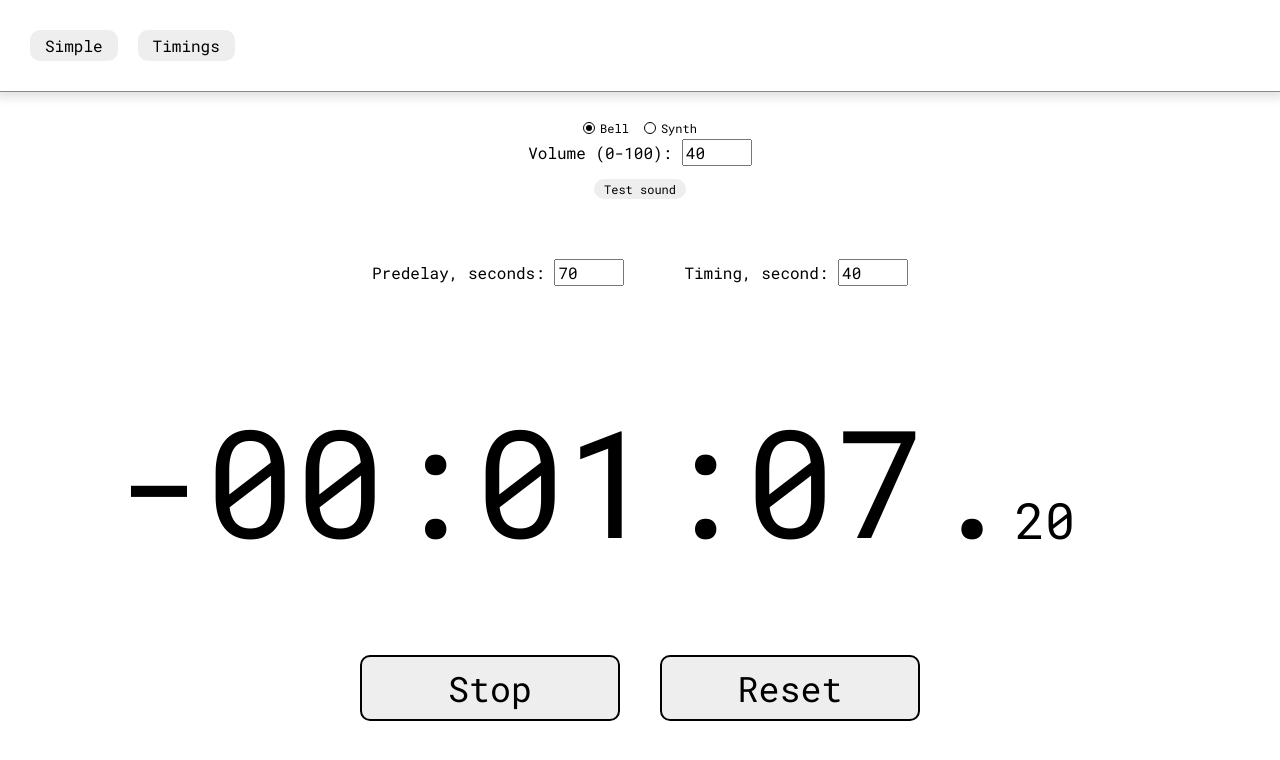
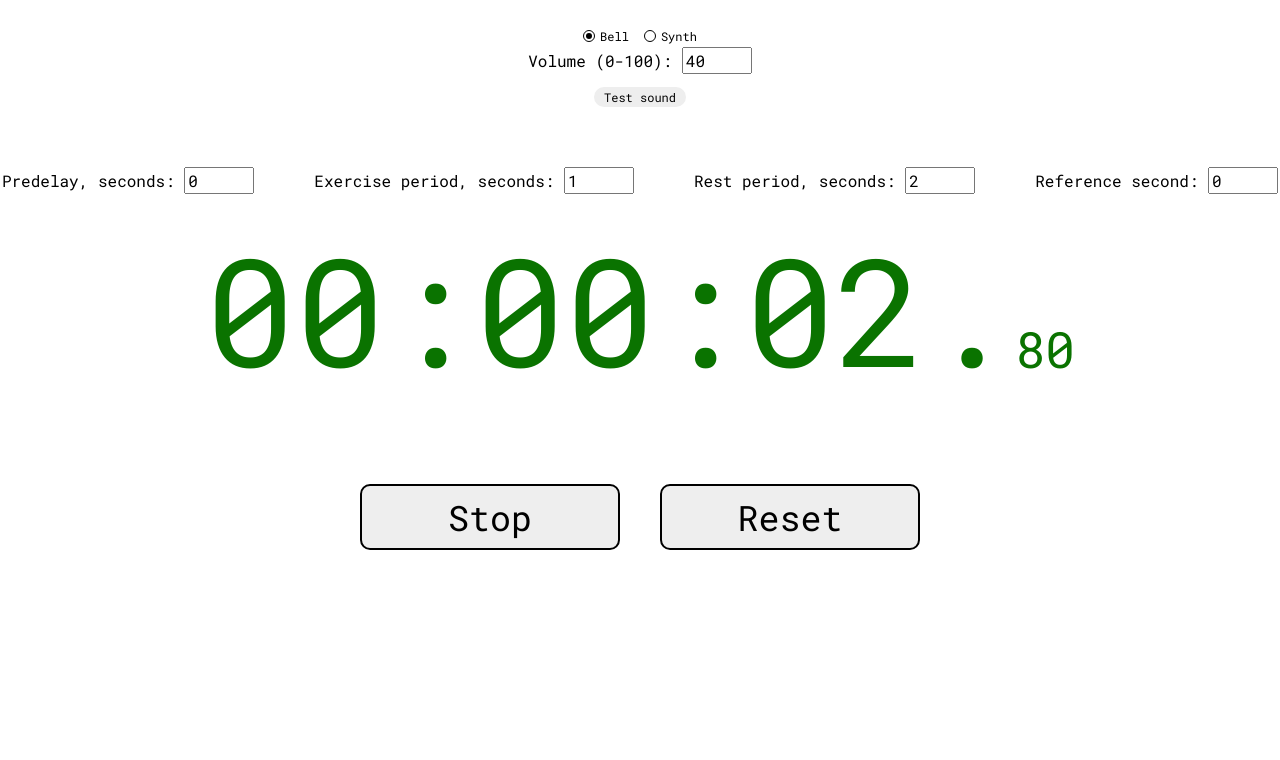
Before and after one commit to LevNevinitsin/Stopwatch-new, a website: page source/index.html in a window 1280 px wide. Both pictures are taken after a click on the button "Start". Drawn offline with nearby package versions, Linux system fonts and the light colour scheme; files that its build step writes are made by us from their sources; files whose address does not match are found by name.

Commit message:
Implement OOP, 1st iteration

```diff
--- a/source/index.html
+++ b/source/index.html
@@ -12,14 +12,14 @@
   </head>
   <body class="page__body">
 
-    <header class="page-header">
+    <!-- <header class="page-header">
       <nav class="page-header__navigation navigation">
         <ul class="navigation__list">
           <li class="navigation__item"><button class="navigation__button button button--navigation" data-name="simple">Simple</button></li>
           <li class="navigation__item"><button class="navigation__button button button--navigation" data-name="timings">Timings</button></li>
         </ul>
       </nav>
-    </header>
+    </header> -->
 
     <main class="page-main">
       <div class="stopwatch js-stopwatch" data-name="simple">
@@ -31,7 +31,7 @@
                 <span class="radio__text">Bell</span>
               </label>
               <label class="stopwatch__sample radio">
-                <input class="radio__button visually-hidden js-sound-sample" type="radio" name="sample" value="synth2">
+                <input class="radio__button visually-hidden js-sound-sample" type="radio" name="sample" value="synth">
                 <span class="radio__text">Synth</span>
               </label>
             </div>
@@ -48,11 +48,23 @@
           <div class="stopwatch__inputs">
             <label class="stopwatch__control">
               <span>Predelay, seconds:</span>
-              <input class="input js-predelay" type="number" value="70">
+              <input class="input js-predelay" type="number" value="0">
+            </label>
+            <label class="stopwatch__control js-alarm-period">
+              <span>Alarm period, seconds:</span>
+              <input class="input js-alarm-period-input" type="number" min="0" value="1">
+            </label>
+            <label class="stopwatch__control js-exercise-period">
+              <span>Exercise period, seconds:</span>
+              <input class="input js-exercise-period-input" type="number" min="0" value="1">
+            </label>
+            <label class="stopwatch__control js-rest-period">
+              <span>Rest period, seconds:</span>
+              <input class="input js-rest-period-input" type="number" min="0" value="2">
             </label>
             <label class="stopwatch__control">
-              <span>Timing, second:</span>
-              <input class="input js-timing" type="number" value="40">
+              <span>Reference second:</span>
+              <input class="input js-reference-second" type="number" value="0">
             </label>
           </div>
         </form>
@@ -81,6 +93,6 @@
 
     </footer>
 
-    <script src="js/script.min.js"></script>
+    <script type="module" src="js/stopwatch.js"></script>
   </body>
 </html>
--- a/source/js/stopwatch.js
+++ b/source/js/stopwatch.js
@@ -1,179 +1,94 @@
-// Уведомление должно срабатывать раз в одну минуту
-const FREQUENCY = 1;
+import { Stopwatch } from "./sw-class.js";
 
-const MARGIN = 1000;
-
-const stopwatchNode = document.querySelector('.js-stopwatch');
-
-const samplesButtons = stopwatchNode.querySelectorAll('.js-sound-sample');
-
-const testSoundButton = stopwatchNode.querySelector('.js-test-sound');
-const volumeNode = stopwatchNode.querySelector('.js-volume');
-
-const predelayNode = stopwatchNode.querySelector('.js-predelay');
-const timingNode = stopwatchNode.querySelector('.js-timing');
-
-const timeNode = stopwatchNode.querySelector('.js-time');
-const hoursNode = stopwatchNode.querySelector('.js-hours');
-const minutesNode = stopwatchNode.querySelector('.js-minutes');
-const secondsNode = stopwatchNode.querySelector('.js-seconds');
-const millisecondsNode = stopwatchNode.querySelector('.js-milliseconds');
-
-const startButton = stopwatchNode.querySelector('.js-start');
-const resetButton = stopwatchNode.querySelector('.js-reset');
-
-const audioNotification = new Audio('audio/bell.mp3');
-
-audioNotification.volume = 0.4;
-
-const myWorker = new Worker('js/worker.js');
-
-let stopwatchInterval;
-let timestamp;
-let pauseTimestamp;
-let timePassedOnPause = 0;
-
-let predelayValue;
-let predelayTemporary;
-
-let timing;
-
-let hasPlayedAudio = false;
-
-const addZeroes = (number, neededLength) => ('0'.repeat(neededLength) + Math.abs(number).toString()).slice(-neededLength);
-
-const rewriteTime = (date) => {
-  timePassed = Date.now() - timestamp - timePassedOnPause - predelayValue;
-  const isPositive = Math.sign(timePassed) >= 0;
-
-  if (predelayTemporary) {
-    timeNode.classList.add('stopwatch__time--negative');
-
-    if (isPositive) {
-      predelayTemporary = 0;
-      timeNode.classList.remove('stopwatch__time--negative');
-    }
-  }
-
-  millisecondsNode.textContent = addZeroes(Math.floor((timePassed % 1000) / 10), 2);
-
-  const secondsCount = isPositive ? Math.floor(timePassed / 1000) % 60 : Math.ceil(timePassed / 1000) % 60;
-  secondsNode.textContent = addZeroes(secondsCount, 2);
-
-  let p1 = Math.abs(timePassed % (1000 * FREQUENCY * 60));
-  const timingInMilliseconds = timing * 1000;
-
-  console.log(`p1: ${p1}. Date: ${new Date().toLocaleTimeString()}`);
-
-  if (timePassed > MARGIN && p1 > timingInMilliseconds && p1 < timingInMilliseconds + MARGIN) {
-    if (!hasPlayedAudio) {
-      audioNotification.play();
-      hasPlayedAudio = true;
-      console.log(`================ Audio played! ================ Time: ${new Date().toLocaleTimeString()}`);
-    }
-  } else {
-    hasPlayedAudio = false;
-  }
-
-  minutesNode.textContent = addZeroes(isPositive ? Math.floor(timePassed / 60000) % 60 : Math.ceil(timePassed / 60000) % 60, 2);
-  hoursNode.textContent = addZeroes(isPositive ? Math.floor(timePassed / 3600000) : Math.ceil(timePassed / 3600000) % 60, 2);
+const soundsMap = {
+  'bell': 'audio/bell.mp3',
+  'synth': 'audio/synth2.mp3',
 }
 
-myWorker.onmessage = function(evt) {
-  rewriteTime(evt.data);
-}
+const stopwatchNode           = document.querySelector('.js-stopwatch');
+const samplesButtons          = stopwatchNode.querySelectorAll('.js-sound-sample');
+const volumeNode              = stopwatchNode.querySelector('.js-volume');
+const testSoundButton         = stopwatchNode.querySelector('.js-test-sound');
+const predelayNode            = stopwatchNode.querySelector('.js-predelay');
+const alarmPeriodNode         = stopwatchNode.querySelector('.js-alarm-period');
+const alarmPeriodInputNode    = stopwatchNode.querySelector('.js-alarm-period-input');
+const exercisePeriodNode      = stopwatchNode.querySelector('.js-exercise-period');
+const exercisePeriodInputNode = stopwatchNode.querySelector('.js-exercise-period-input');
+const restPeriodNode          = stopwatchNode.querySelector('.js-rest-period');
+const restPeriodInputNode     = stopwatchNode.querySelector('.js-rest-period-input');
+const referenceSecondNode     = stopwatchNode.querySelector('.js-reference-second');
+const startButton             = stopwatchNode.querySelector('.js-start');
+const resetButton             = stopwatchNode.querySelector('.js-reset');
 
-const startCount = () => {
-  myWorker.postMessage({
-    'message': 'start'
-  });
-  startButton.textContent = 'Stop';
-}
+const stopwatchConfig = {
+  alarmPeriod        : alarmPeriodInputNode.value,
+  exercisePeriod     : exercisePeriodInputNode.value,
+  restPeriod         : restPeriodInputNode.value,
+  referenceSecond    : referenceSecondNode.value,
+  alarmVolume        : volumeNode.value,
+  predelay           : predelayNode.value,
+  isTrainingMode     : true,
+  refreshInterval    : 60,
+  stopwatchNode      : stopwatchNode,
+  alarmPeriodNode    : alarmPeriodNode,
+  exercisePeriodNode : exercisePeriodNode,
+  restPeriodNode     : restPeriodNode,
+  soundsMap          : soundsMap,
+};
 
-const stopCount = () => {
-  myWorker.postMessage({
-    'message': 'stop'
-  });
-  startButton.textContent = 'Start';
-}
-
-const onSampleButtonChange = (evt) => {
-  audioNotification.src = `audio/${evt.target.value}.mp3`;
-}
-
-const onVolumeNodeChange = () => {
-  const value = volumeNode.value;
-
-  if (value > 100) {
-    volumeNode.value = 100;
-  }
-
-  if (value < 0) {
-    volumeNode.value = 0;
-  }
-
-  audioNotification.volume = parseInt(volumeNode.value, 10) / 100;
-}
-
-const onTestSoundButtonClick = () => {
-  if (!audioNotification.paused || audioNotification.currentTime) {
-    audioNotification.pause();
-    audioNotification.currentTime = 0;
-  }
-  audioNotification.play();
-}
-
-const onStartButtonClick = () => {
-  // Если первый запуск
-  if (!stopwatchNode.classList.contains('stopwatch--active')) {
-    predelayValue = predelayNode.value * 1000;
-    predelayTemporary = predelayValue;
-    console.log(`start! ${predelayTemporary}`);
-
-    timing = timingNode.value;
-
-    timestamp = Date.now();
-    startCount();
-    stopwatchNode.classList.add('stopwatch--active');
-  } else {
-    // Если снимаем с паузы
-    if (stopwatchNode.classList.contains('stopwatch--paused')) {
-      timePassedOnPause += Date.now() - pauseTimestamp;
-      startCount();
-      stopwatchNode.classList.remove('stopwatch--paused');
-    // Если ставим на паузу
-    } else {
-      pauseTimestamp = Date.now();
-      stopwatchNode.classList.add('stopwatch--paused');
-      stopCount();
-    }
-  }
-}
-
-const onResetButtonClick = () => {
-  hoursNode.textContent = '00';
-  minutesNode.textContent = '00';
-  secondsNode.textContent = '00';
-  millisecondsNode.textContent = '00';
-
-  timePassedOnPause = 0;
-  stopwatchNode.classList.remove('stopwatch--active');
-  stopCount();
-
-  if (stopwatchNode.classList.contains('stopwatch--paused')) {
-    stopwatchNode.classList.remove('stopwatch--paused');
-  }
-
-  if (timeNode.classList.contains('stopwatch__time--negative')) {
-    timeNode.classList.remove('stopwatch__time--negative');
-  }
-}
+const stopwatch = new Stopwatch(stopwatchConfig);
 
 samplesButtons.forEach((sampleButton) => {
   sampleButton.addEventListener('change', onSampleButtonChange);
-})
+});
+volumeNode.addEventListener('change', onVolumeNodeChange);
+testSoundButton.addEventListener('click', onTestSoundButtonClick);
 
-volumeNode.addEventListener('change', onVolumeNodeChange)
-testSoundButton.addEventListener('click', onTestSoundButtonClick);
+predelayNode.addEventListener('change', onPredelayNodeChange);
+alarmPeriodInputNode.addEventListener('change', onAlarmPeriodInputNodeChange);
+exercisePeriodInputNode.addEventListener('change', onExercisePeriodInputNodeChange);
+restPeriodInputNode.addEventListener('change', onRestPeriodInputNodeChange);
+referenceSecondNode.addEventListener('change', onReferenceSecondNodeChange);
+
 startButton.addEventListener('click', onStartButtonClick);
 resetButton.addEventListener('click', onResetButtonClick);
+
+function onSampleButtonChange(evt) {
+  stopwatch.setAlarmSound(evt.target.value);
+}
+
+function onVolumeNodeChange() {
+  stopwatch.setVolume(this.value);
+}
+
+function onTestSoundButtonClick() {
+  stopwatch.testSound();
+}
+
+function onPredelayNodeChange() {
+  stopwatch.setPredelay(this.value);
+}
+
+function onReferenceSecondNodeChange() {
+  stopwatch.setReferenceSecond(this.value);
+}
+
+function onAlarmPeriodInputNodeChange() {
+  stopwatch.setAlarmPeriod(this.value);
+}
+
+function onExercisePeriodInputNodeChange() {
+  stopwatch.setExercisePeriod(this.value);
+}
+
+function onRestPeriodInputNodeChange() {
+  stopwatch.setRestPeriod(this.value);
+}
+
+function onStartButtonClick() {
+  stopwatch.state !== 'counting' ? stopwatch.start() : stopwatch.pause();
+}
+
+function onResetButtonClick() {
+  stopwatch.reset();
+}
--- /dev/null
+++ b/source/js/sw-class.js
@@ -0,0 +1,297 @@
+import { Util } from './util.js';
+
+class Stopwatch {
+  #DEFAULT_WORKER_PATH = 'js/worker.js';
+  #NEGATIVE_CLASS = 'stopwatch__time--negative';
+  #GREEN_CLASS = 'stopwatch__time--green';
+  #BLUE_CLASS = 'stopwatch__time--blue';
+  #TRAINING_STATE_EXERCISE = 'exercise';
+  #TRAINING_STATE_REST = 'rest';
+
+  #alarmSound;
+
+  #predelay;
+  #isPositive;
+
+  #alarmPeriod;
+  #periodTimestamp;
+  #referenceSecond;
+  #pauseTimestamp;
+  #timePassedOnPause;
+
+  #stopwatchNode;
+  #alarmPeriodNode;
+  #exercisePeriodNode;
+  #restPeriodNode;
+  #timeNode;
+  #hoursNode;
+  #minutesNode;
+  #secondsNode;
+  #millisecondsNode;
+  #startButtoNode;
+  #startTimestamp;
+
+  #isTrainingMode;
+  #trainingState;
+  #trainingPeriodsMap;
+  #soundsMap;
+
+  #refreshInterval;
+  #worker;
+
+  state;
+
+  constructor(config) {
+    this.#soundsMap          = config.soundsMap;
+    this.#alarmSound         = new Audio(this.#soundsMap.bell);
+    this.#alarmSound.volume  = parseInt(config.alarmVolume) / 100;
+
+    this.#predelay           = parseInt(config.predelay) * 1000;
+    this.#isPositive         = this.#predelay === 0;
+    this.#alarmPeriodNode    = config.alarmPeriodNode;
+    this.#exercisePeriodNode = config.exercisePeriodNode
+    this.#restPeriodNode     = config.restPeriodNode
+    this.#alarmPeriod        = parseFloat(config.alarmPeriod) * 1000;
+    this.#periodTimestamp    = null;
+    this.#referenceSecond    = parseInt(config.referenceSecond);
+    this.#timePassedOnPause  = 0;
+
+    this.#stopwatchNode      = config.stopwatchNode;
+    this.#timeNode           = this.#stopwatchNode.querySelector('.js-time');
+    this.#hoursNode          = this.#stopwatchNode.querySelector('.js-hours');
+    this.#minutesNode        = this.#stopwatchNode.querySelector('.js-minutes');
+    this.#secondsNode        = this.#stopwatchNode.querySelector('.js-seconds');
+    this.#millisecondsNode   = this.#stopwatchNode.querySelector('.js-milliseconds');
+    this.#startButtoNode     = this.#stopwatchNode.querySelector('.js-start');
+
+    this.#isTrainingMode     = config.isTrainingMode;
+
+    this.#worker             = new Worker(this.#DEFAULT_WORKER_PATH);
+    this.#refreshInterval    = config.refreshInterval;
+    this.#bindWorker();
+
+    this.state = 'reset';
+
+    this.#trainingPeriodsMap = {
+      [this.#TRAINING_STATE_EXERCISE]: {
+        length: parseFloat(config.exercisePeriod) * 1000,
+        alarmSound: 'synth',
+        colorClass: this.#BLUE_CLASS,
+        nextState: this.#TRAINING_STATE_REST,
+      },
+      [this.#TRAINING_STATE_REST]: {
+        length: parseFloat(config.restPeriod) * 1000,
+        alarmSound: 'bell',
+        colorClass: this.#GREEN_CLASS,
+        nextState: this.#TRAINING_STATE_EXERCISE,
+      },
+    }
+
+    if (this.#isTrainingMode) {
+      this.#alarmPeriodNode.remove();
+    } else {
+      this.#exercisePeriodNode.remove();
+      this.#restPeriodNode.remove();
+    }
+  }
+
+  start() {
+    if (this.state === 'reset') {
+      this.#startTimestamp = Date.now();
+
+      if (!this.#isPositive) {
+        this.#timeNode.classList.add(this.#NEGATIVE_CLASS);
+      }
+    } else {
+      const lastPauseDuration = Date.now() - this.#pauseTimestamp
+      this.#timePassedOnPause += lastPauseDuration;
+
+      if (this.#periodTimestamp) {
+        this.#periodTimestamp += lastPauseDuration;
+      }
+    }
+
+    this.state = 'counting';
+    this.#startCount();
+  }
+
+  pause() {
+    this.state = 'paused';
+    this.#stopCount();
+    this.#pauseTimestamp = Date.now();
+  }
+
+  reset() {
+    this.state = 'reset';
+    this.#stopCount();
+
+    this.#hoursNode.textContent        = '00';
+    this.#minutesNode.textContent      = '00';
+    this.#secondsNode.textContent      = '00';
+    this.#millisecondsNode.textContent = '00';
+
+    this.#isPositive        = this.#predelay === 0;
+    this.#timePassedOnPause = 0;
+    this.#periodTimestamp   = null;
+
+    if (this.#timeNode.classList.contains('stopwatch__time--negative')) {
+      this.#timeNode.classList.remove('stopwatch__time--negative');
+    }
+
+    if (this.#isTrainingMode) {
+      this.#timeNode.classList.remove(this.#trainingPeriodsMap[this.#trainingState].colorClass);
+    }
+  }
+
+  testSound() {
+    this.#playSound();
+  }
+
+  setAlarmSound(soundName) {
+    this.#alarmSound.src = this.#soundsMap[soundName];
+  }
+
+  setVolume(value) {
+    this.#alarmSound.volume = this.#processVolumeValue(value);
+  }
+
+  setPredelay(value) {
+    this.#predelay = parseInt(value) * 1000;
+  }
+
+  setAlarmPeriod(value) {
+    this.#alarmPeriod = parseFloat(value) * 1000;
+  }
+
+  setExercisePeriod(value) {
+    this.#trainingPeriodsMap[this.#TRAINING_STATE_EXERCISE].length = parseFloat(value) * 1000;
+  }
+
+  setRestPeriod(value) {
+    this.#trainingPeriodsMap[this.#TRAINING_STATE_REST].length = parseFloat(value) * 1000;
+  }
+
+  setReferenceSecond(value) {
+    this.#referenceSecond = parseInt(value);
+  }
+
+  #bindWorker() {
+    this.#worker.onmessage = () => {
+      this.#processTime();
+    }
+  }
+
+  #startCount = () => {
+    this.#worker.postMessage({
+      'message': 'start',
+      'refreshInterval': this.#refreshInterval,
+    });
+
+    this.#startButtoNode.textContent = 'Stop';
+  }
+
+  #stopCount = () => {
+    this.#worker.postMessage({
+      'message': 'stop',
+    });
+
+    this.#startButtoNode.textContent = 'Start';
+  }
+
+  #processTime() {
+    const now = Date.now();
+    const timePassed = now - this.#startTimestamp - this.#predelay - this.#timePassedOnPause;
+    console.log(timePassed, this.#trainingState, now - this.#periodTimestamp);
+
+    this.#renderTime(timePassed);
+    this.#handlePeriods(timePassed, now);
+  }
+
+  #renderTime(timePassed) {
+    if (!this.#isPositive && timePassed >= 0) {
+      this.#isPositive = true;
+      this.#timeNode.classList.remove(this.#NEGATIVE_CLASS);
+    }
+
+    this.#millisecondsNode.textContent = Util.addZeroes(Math.floor((timePassed % 1000) / 10), 2);
+    const totalSecondsCount = timePassed / 1000;
+    const totalMinutesCount = timePassed / 60000;
+    const totalHoursCount   = timePassed / 3600000;
+
+    if (this.#isPositive) {
+      this.#secondsNode.textContent = Util.addZeroes(Math.floor(totalSecondsCount) % 60, 2);
+      this.#minutesNode.textContent = Util.addZeroes(Math.floor(totalMinutesCount) % 60, 2);
+      this.#hoursNode.textContent   = Util.addZeroes(Math.floor(totalHoursCount), 2);
+    } else {
+      this.#secondsNode.textContent = Util.addZeroes(Math.ceil(totalSecondsCount) % 60, 2);
+      this.#minutesNode.textContent = Util.addZeroes(Math.ceil(totalMinutesCount) % 60, 2);
+      this.#hoursNode.textContent   = Util.addZeroes(Math.ceil(totalHoursCount), 2);
+    }
+  }
+
+  #handlePeriods(timePassed, now) {
+    const isTrainingMode = this.#isTrainingMode;
+
+    if (!this.#periodTimestamp && timePassed > this.#referenceSecond * 1000) {
+      this.#periodTimestamp = now - this.#refreshInterval * 1.5;
+
+      if (isTrainingMode) {
+        this.#trainingState = this.#TRAINING_STATE_EXERCISE;
+        this.#timeNode.classList.add(this.#trainingPeriodsMap[this.#trainingState].colorClass);
+      }
+
+      if (this.#referenceSecond > 0) {
+        this.#playSound();
+      }
+    }
+
+    const currentPeriodLength = isTrainingMode
+      ? this.#trainingPeriodsMap[this.#trainingState].length
+      : this.#alarmPeriod;
+
+    if (this.#periodTimestamp && now - this.#periodTimestamp > currentPeriodLength) {
+      this.#periodTimestamp += currentPeriodLength;
+
+      if (isTrainingMode) {
+        this.#manageColor();
+        this.#trainingState = this.#trainingPeriodsMap[this.#trainingState].nextState;
+        this.setAlarmSound(this.#trainingPeriodsMap[this.#trainingState].alarmSound);
+      }
+
+      this.#playSound();
+    }
+  }
+
+  #manageColor() {
+    this.#timeNode.classList.remove(this.#trainingPeriodsMap[this.#trainingState].colorClass);
+    const nextTrainingState = this.#trainingPeriodsMap[this.#trainingState].nextState;
+    console.log(nextTrainingState);
+    this.#timeNode.classList.add(this.#trainingPeriodsMap[nextTrainingState].colorClass);
+  }
+
+  #playSound() {
+    if (this.#alarmSound.currentTime) {
+      this.#alarmSound.currentTime = 0;
+    }
+
+    this.#alarmSound.play();
+  }
+
+  #processVolumeValue(value) {
+    value = parseInt(value);
+
+    if (value > 100) {
+      value = 100;
+    }
+
+    if (value < 0) {
+      value = 0;
+    }
+
+    return value / 100;
+  }
+}
+
+export {
+  Stopwatch
+}
--- /dev/null
+++ b/source/js/util.js
@@ -0,0 +1,7 @@
+class Util {
+  static addZeroes(number, neededLength) {
+    return ('0'.repeat(neededLength) + Math.abs(number).toString()).slice(-neededLength);
+  }
+}
+
+export { Util };
--- a/source/js/worker.js
+++ b/source/js/worker.js
@@ -1,9 +1,11 @@
 
-const sendCurrentDate = () => postMessage(Date.now());
+const sendCurrentDate = () => { postMessage(1) };
 
 onmessage = function (evt) {
-  if (evt.data.message === 'start') {
-    stopwatchInterval = setInterval(sendCurrentDate, 63);
+  const evtData = evt.data;
+
+  if (evtData.message === 'start') {
+    stopwatchInterval = setInterval(sendCurrentDate, evtData.refreshInterval);
   } else {
     clearInterval(stopwatchInterval);
   }
--- a/source/sass/blocks/stopwatch.scss
+++ b/source/sass/blocks/stopwatch.scss
@@ -75,6 +75,14 @@
       display: inline;
     }
   }
+
+  &--blue {
+    color: $blue;
+  }
+
+  &--green {
+    color: $green;
+  }
 }
 
 .stopwatch__milliseconds {
--- a/source/sass/variables.scss
+++ b/source/sass/variables.scss
@@ -18,6 +18,9 @@ $black: #000000;
 
 $transparent: transparent;
 
+$blue: #000599;
+$green: #0a7300;
+
 // Miscellaneous
 
 $font-family: "RobotoMono", "Arial", sans-serif;
```
Also changed, not shown: gulpfile.js (+15 -8 lines).
